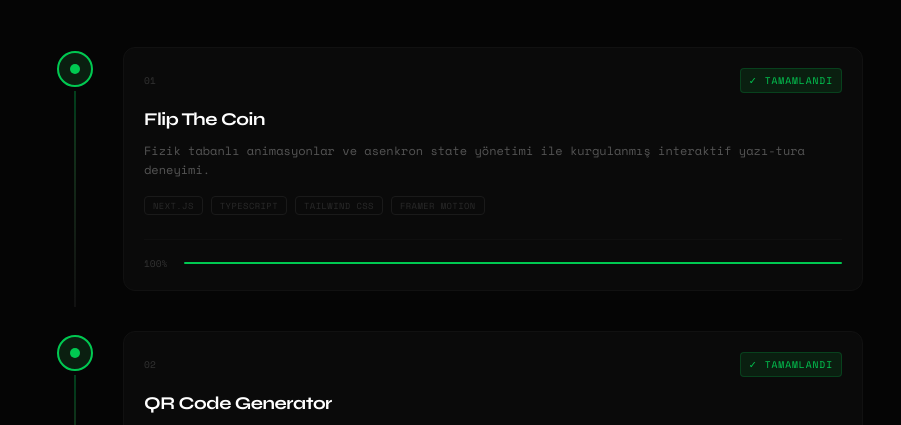
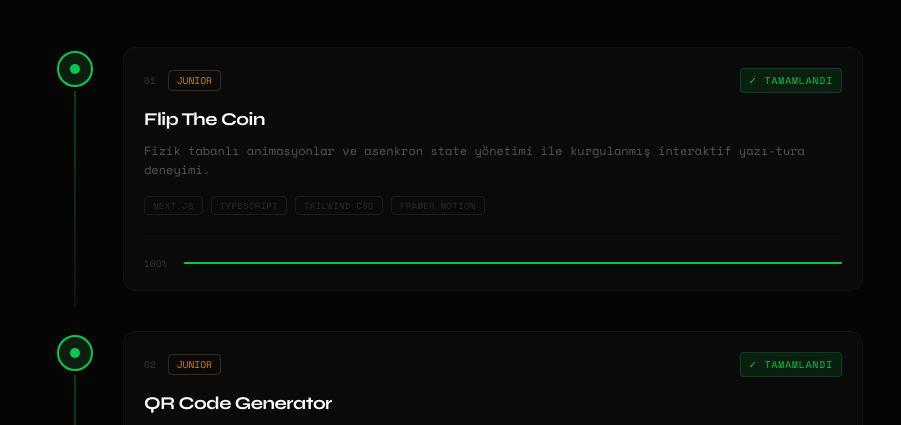
Before and after one commit to EnderKaran/Waypoint, a Next.js app: page / in a window 1280 px wide. Shown: the part 247-672 px from the top of the page, without its empty margins (191-1092 px from the left). Built offline with nearby package versions, Linux system fonts and the light colour scheme.

Commit message:
challenges kısmı tasarım değiştirildi

```diff
--- a/src/components/HomeClient.tsx
+++ b/src/components/HomeClient.tsx
@@ -12,7 +12,7 @@ export default function HomeClient() {
     setMounted(true);
   }, []);
 
-  if (!mounted) return null; // Sunucu tarafında hiçbir şey render etme
+  if (!mounted) return null;
 
   const total = CHALLENGES.length;
   const doneCount = CHALLENGES.filter(c => c.status === "done").length;
@@ -52,6 +52,7 @@ export default function HomeClient() {
         <div className="relative">
           {CHALLENGES.map((challenge, index) => {
             const status = challenge.status;
+            const difficulty = challenge.difficulty; // Junior veya Mid-level verisi buradan geliyor
 
             return (
               <div key={challenge.id} className="grid grid-cols-[80px_1fr] gap-0 relative group">
@@ -85,7 +86,18 @@ export default function HomeClient() {
                     `}
                   >
                     <div className="flex items-center justify-between mb-3 font-['Space_Mono',monospace] text-[0.6rem]">
-                      <span className="text-[#333]">0{index + 1}</span>
+                      <div className="flex items-center gap-3">
+                        <span className="text-[#333]">0{index + 1}</span>
+                        {/* ZORLUK SEVİYESİ BADGE */}
+                        <span className={`px-2 py-0.5 rounded border ${
+                          difficulty.toLowerCase() === 'junior'
+                          ? 'border-yellow-500/20 text-yellow-600'
+                          : 'border-purple-500/20 text-purple-500'
+                        }`}>
+                          {difficulty.toUpperCase()}
+                        </span>
+                      </div>
+
                       <span className={`
                         px-2 py-1 rounded border tracking-widest uppercase
                         ${status === 'done' ? 'bg-[#0a1f10] text-green-500 border-green-500/20' :
@@ -130,7 +142,7 @@ export default function HomeClient() {
         </div>
       </section>
 
-      <footer className="py-12 text-center font-['Space_Mono',monospace] text-[0.55rem] text-[#fffff] tracking-[0.2em] uppercase">
+      <footer className="py-12 text-center font-['Space_Mono',monospace] text-[0.55rem] text-[#444] tracking-[0.2em] uppercase">
         Waypoint · Her commit bir adım
       </footer>
 
--- a/src/constants/challenges.ts
+++ b/src/constants/challenges.ts
@@ -37,7 +37,7 @@ export const CHALLENGES: Challenge[] = [
     id: "github-profile",
     title: "GitHub Profile",
     difficulty: "Mid-Level",
-    status: "active",
+    status: "done",
     tags: ["Next.js", "API Entegrasyonu", "Tailwind CSS"],
     description: "GitHub API kullanarak gerçek zamanlı kullanıcı verisi çeken ve detaylı repo analizi sunan arayüz.",
     slug: "github-profile",
```
